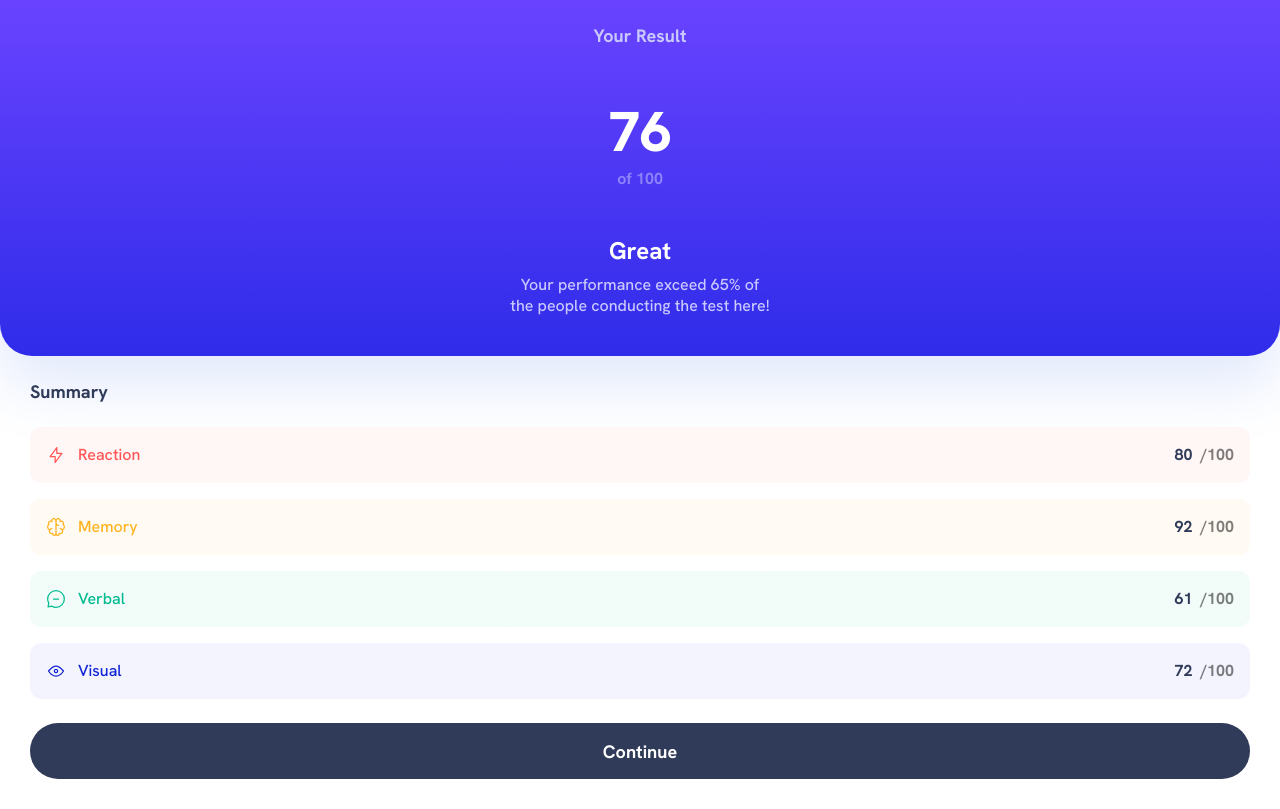
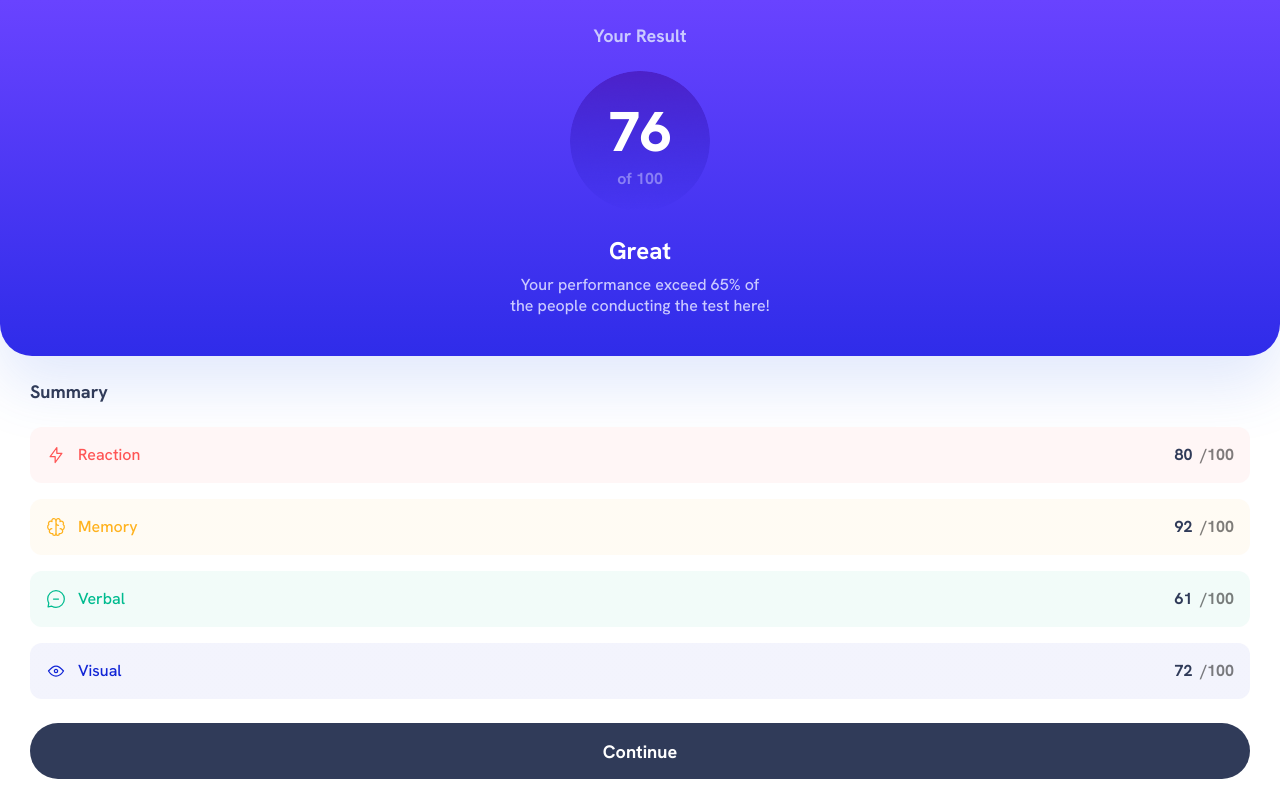
Before and after one commit to TheJesterEnd/ResultSummaryComponent, a plain HTML site: page index.html in a window 1280 px wide. Drawn offline with Linux system fonts and the light colour scheme; the site is published under a folder, as on GitHub Pages, so addresses that start at the root find nothing.

Commit message:
Update style.css

```diff
--- a/style.css
+++ b/style.css
@@ -36,7 +36,7 @@ body {
   margin-top: 24px;
   width: 140px;
   height: 140px;
-  background-image: url("/assets/images/result-icon.png");
+  background-image: url("assets/images/result-icon.png");
   border-radius: 50%;
 }
 #h1 {
```
